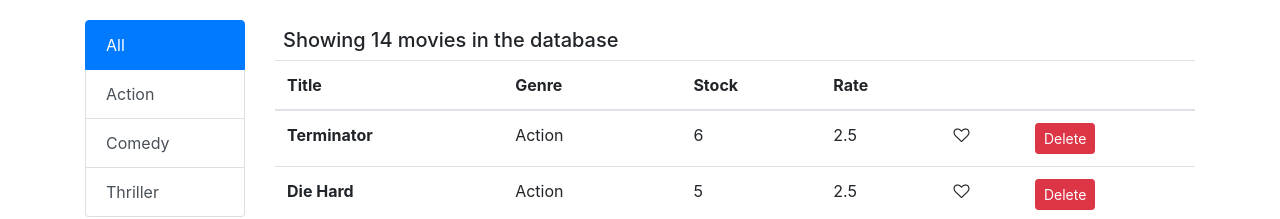
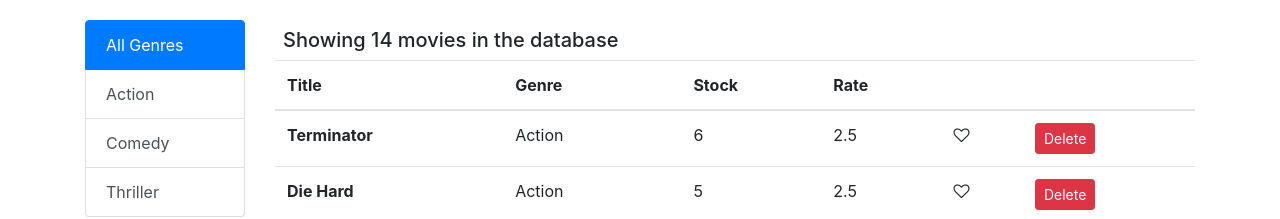
Before and after one commit to suxe/react-simple-crud, a React (Create React App) app: page / in a window 1280 px wide. Shown: the top 219 px of the page. Built offline with nearby package versions, Linux system fonts and the light colour scheme.

Commit message:
genres list ok

```diff
--- a/src/components/listGroup.jsx
+++ b/src/components/listGroup.jsx
@@ -13,20 +13,13 @@ const ListGroup = props => {
 
   return (
     <div className="list-group">
-      <button
-        key={null}
-        className={selectedItem === null ? classes + " active" : classes}
-        onClick={_e => onItemSelect(null)}
-      >
-        All
-      </button>
       {items.map(item => (
         <button
-          key={item[valueProperty]}
+          key={item[valueProperty] || "all"}
           className={
-            selectedItem === item[textProperty] ? classes + " active" : classes
+            selectedItem === item[valueProperty] ? classes + " active" : classes
           }
-          onClick={_e => onItemSelect(item[textProperty])}
+          onClick={_e => onItemSelect(item[valueProperty])}
         >
           {item[textProperty]}
         </button>
--- a/src/components/movies.jsx
+++ b/src/components/movies.jsx
@@ -29,7 +29,8 @@ class Movies extends Component {
   };
 
   getGenres = () => {
-    const genres = getGenres();
+    // Add all genres item
+    const genres = [{ _id: null, name: "All Genres" }, ...getGenres()];
     this.setState({ genres });
   };
 
@@ -38,8 +39,13 @@ class Movies extends Component {
     this.handleGenreSelect(this.state.selectedGenre);
   };
 
-  textInfo = () => {
-    const { movies } = this.state;
+  textInfo = movies => {
+    const { selectedGenre } = this.state;
+
+    if (selectedGenre !== null) {
+      movies = getMovies().filter(m => m.genre._id === selectedGenre);
+    }
+
     return movies.length > 0
       ? `Showing ${movies.length} movies in the database`
       : "There are no movies in the database";
@@ -57,24 +63,14 @@ class Movies extends Component {
     this.setState({ currentPage: page });
   };
 
-  handleGenreSelect = genreName => {
-    this.getMovies();
-    let movies = getMovies();
-
-    if (genreName !== null) {
-      movies = movies.filter(movie => {
-        return genreName === movie.genre.name;
-      });
-      this.setState({ movies });
-    }
+  handleGenreSelect = genreId => {
     this.setState({
-      selectedGenre: genreName,
+      selectedGenre: genreId,
       currentPage: 1
     });
   };
 
   render() {
-    const { length: count } = this.state.movies;
     const {
       pageSize,
       currentPage,
@@ -83,7 +79,11 @@ class Movies extends Component {
       selectedGenre
     } = this.state;
 
-    const movies = paginate(allMovies, currentPage, pageSize);
+    const filtered = selectedGenre
+      ? allMovies.filter(m => m.genre._id === selectedGenre)
+      : allMovies;
+
+    const movies = paginate(filtered, currentPage, pageSize);
 
     return (
       <React.Fragment>
@@ -96,8 +96,8 @@ class Movies extends Component {
             />
           </div>
           <div className="col">
-            <h5 className="m-2">{this.textInfo()}</h5>
-            {count > 0 && (
+            <h5 className="m-2">{this.textInfo(allMovies)}</h5>
+            {filtered.length > 0 && (
               <React.Fragment>
                 <table className="table table-hover">
                   <thead>
@@ -136,7 +136,7 @@ class Movies extends Component {
                   </tbody>
                 </table>
                 <Pagination
-                  itemsCount={count}
+                  itemsCount={filtered.length}
                   pageSize={pageSize}
                   currentPage={currentPage}
                   onPageChange={this.handlePageChange}
```
